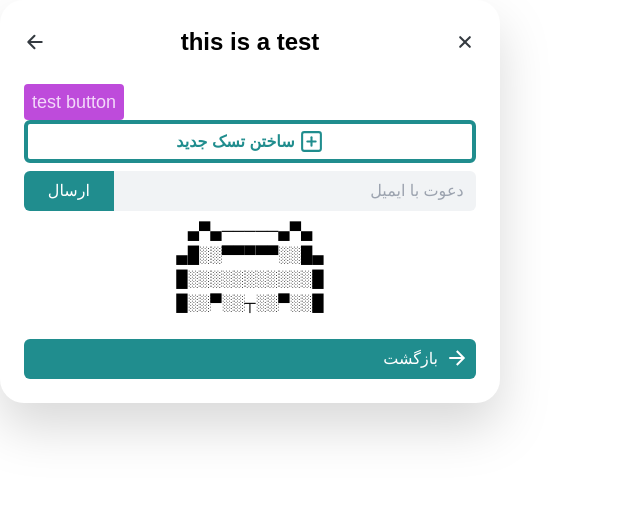
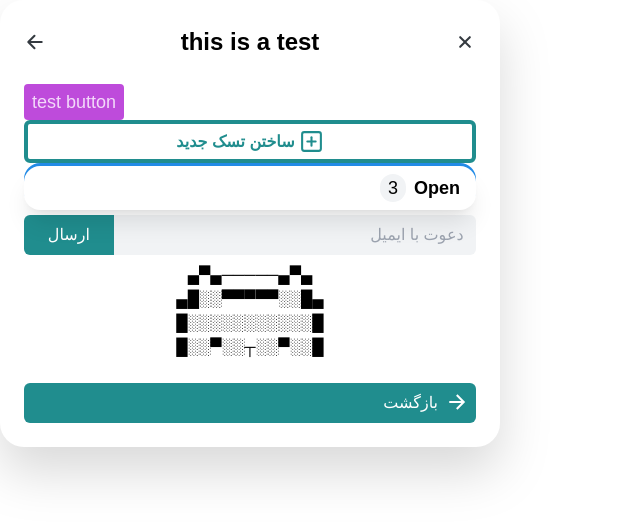
Before and after one commit to Summer-Frontend-Quera-Bootcamp/GROUP_10, a React (Vite) app: page / in a window 1280 px wide. Shown: the top 522 px of the page, without its empty margins (0-640 px from the left). Built offline with nearby package versions, Linux system fonts and the light colour scheme; the HTML template or start-up script is replaced by a standard one; a web font is replaced by a local one.

Commit message:
added ColumnHeader component

```diff
--- a/src/App/App.tsx
+++ b/src/App/App.tsx
@@ -3,7 +3,7 @@ import "./App.css";
 
 //--------Import Your Components Here!--------//
 
-import { ContainerModule } from "../Components/Ui/Containers";
+import { ColumnHeader, ContainerModule } from "../Components/Ui/Containers";
 import {
   ButtonColor,
   ButtonIcon,
@@ -26,6 +26,12 @@ const App: React.FC<IPropsApp> = (/*props: IPropsApp*/): JSX.Element => {
           test button
         </ButtonColor>
         <ButtonNewTask onClick={() => {}} />
+        <ColumnHeader
+          onAdd={() => {}}
+          onMore={() => {}}
+          count={3}
+          name="Open"
+        />
         <InputInvite onClick={() => {}}></InputInvite>
         <div className="text-center flex flex-col mb-m">
           <p> ▄▀▄─────▄▀▄</p>
--- /dev/null
+++ b/src/Components/Ui/Containers/ColumnHeader/ColumnHeader.tsx
@@ -0,0 +1,40 @@
+import "./styles.css";
+
+import { FaPlus } from "react-icons/fa6";
+import { TfiMoreAlt } from "react-icons/tfi";
+interface IColumnHeaderProps {
+  name: string;
+  count: number;
+  onAdd: () => void;
+  onMore: () => void;
+}
+
+export const ColumnHeader = ({
+  name,
+  count,
+  onAdd,
+  onMore,
+}: IColumnHeaderProps) => {
+  return (
+    <div className="w-full h-[44px] bg-blue-primary relative rounded-2xl shadow-xl">
+      <div
+        id="parent"
+        className="ease-in-out duration-300 w-full h-[44px] bg-white absolute top-[3px] rounded-2xl flex flex-row items-center justify-between px-s"
+      >
+        <div
+          id="child"
+          className=" flex gap-xs text-gray-darker transition-opacity duration-300 ease-in-out"
+        >
+          <FaPlus onClick={onAdd} className="cursor-pointer" />
+          <TfiMoreAlt onClick={onMore} className="cursor-pointer" />
+        </div>
+        <div className="flex gap-xs ml-auto">
+          <span className="bg-gray-secondary text-lg px-xs rounded-full">
+            {count}
+          </span>
+          <p className="font-bold text-lg">{name}</p>
+        </div>
+      </div>
+    </div>
+  );
+};
--- /dev/null
+++ b/src/Components/Ui/Containers/ColumnHeader/styles.css
@@ -0,0 +1,7 @@
+#child {
+  opacity: 0;
+}
+
+#parent:hover > #child {
+  opacity: 1;
+}
--- a/src/Components/Ui/Containers/index.tsx
+++ b/src/Components/Ui/Containers/index.tsx
@@ -3,9 +3,10 @@
 
 import { ContainerAuth } from "./ContainerAuth/ContainerAuth";
 import { ContainerModule } from "./ContainerModule/ContainerModule";
+import { ColumnHeader } from "./ColumnHeader/ColumnHeader";
 
 //
 //---------------------------------
 //
 
-export { ContainerAuth, ContainerModule };
+export { ContainerAuth, ContainerModule, ColumnHeader };
```
